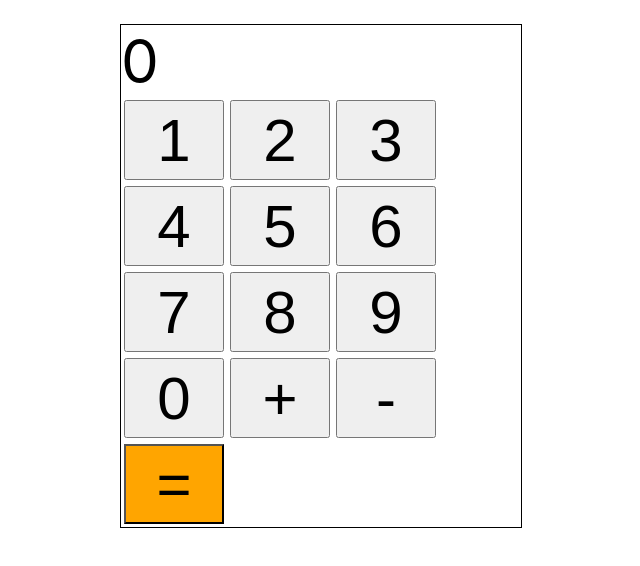
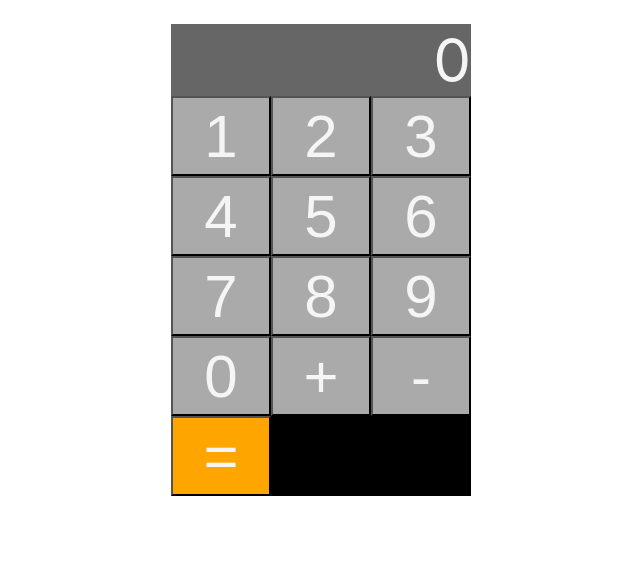
Before and after one commit to jmalk/react-calculator, a React (Create React App) app: page / in a window 1280 px wide. Shown: the top 566 px of the page, without its empty margins (319-959 px from the left). Built offline with nearby package versions, Linux system fonts and the light colour scheme.

Commit message:
Give it some 🔥 style 🔥

```diff
--- a/src/index.css
+++ b/src/index.css
@@ -12,23 +12,37 @@ code {
     monospace;
 }
 
+:root {
+  --button-width: 100px;
+  --black: black;
+  --dark-grey: #666;
+  --mid-grey: #aaa;
+  --light-grey: #ccc;
+  --white: WhiteSmoke;
+  --accent: orange;
+}
+
 .calculator {
+  width: calc(var(--button-width) * 3);
   margin: 24px auto;
-  width: 400px;
-  border: 1px solid black;
+  background-color: black;
 }
 
 .display {
   font-size: 60px;
+  text-align: right;
+  background-color: var(--dark-grey);
+  color: var(--white);
 }
 
 .button {
   height: 80px;
-  width: 100px;
+  width: var(--button-width);
   font-size: 60px;
-  margin: 3px;
+  background-color: var(--mid-grey);
+  color: var(--white);
 }
 
 .equals {
-  background-color: orange;
+  background-color: var(--accent);
 }
```
